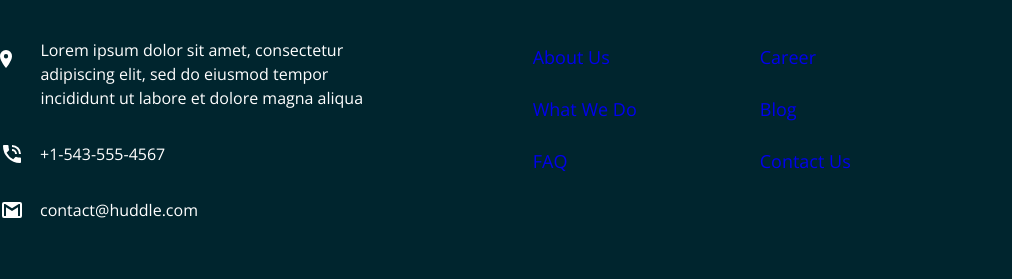
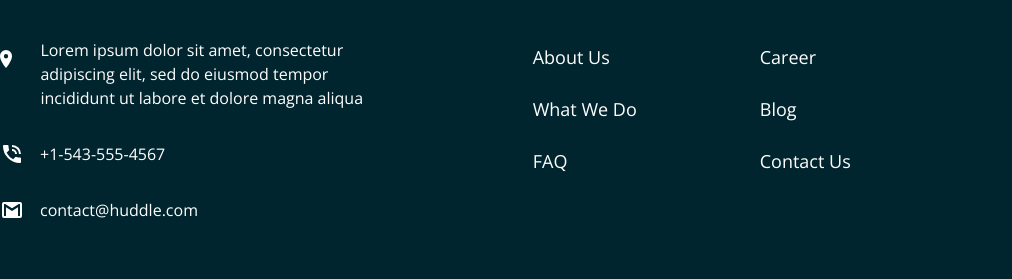
Before and after one commit to KevinBertaux/huddle, a plain HTML site: page index.html in a window 1280 px wide. Shown: the part 2879-3158 px from the top of the page, 0-1012 px from the left. Drawn offline with nearby package versions, Linux system fonts and the light colour scheme.

Commit message:
Correction de la couleur des liens du footer

```diff
--- a/css/style.css
+++ b/css/style.css
@@ -252,16 +252,16 @@ a {
 	text-decoration: none;
 }
 
+.footer-link, .footer-link:hover, .footer-link:focus, .footer-link:visited {
+	color: var(--inverted);
+}
+
 .footer-link {
 	font-size: 1.8rem;
 }
 
 .footer-link:hover {
 	text-decoration: underline;
-}
-
-.footer-link:visited {
-	color: var(--inverted);
 }
 
 .social {
```
